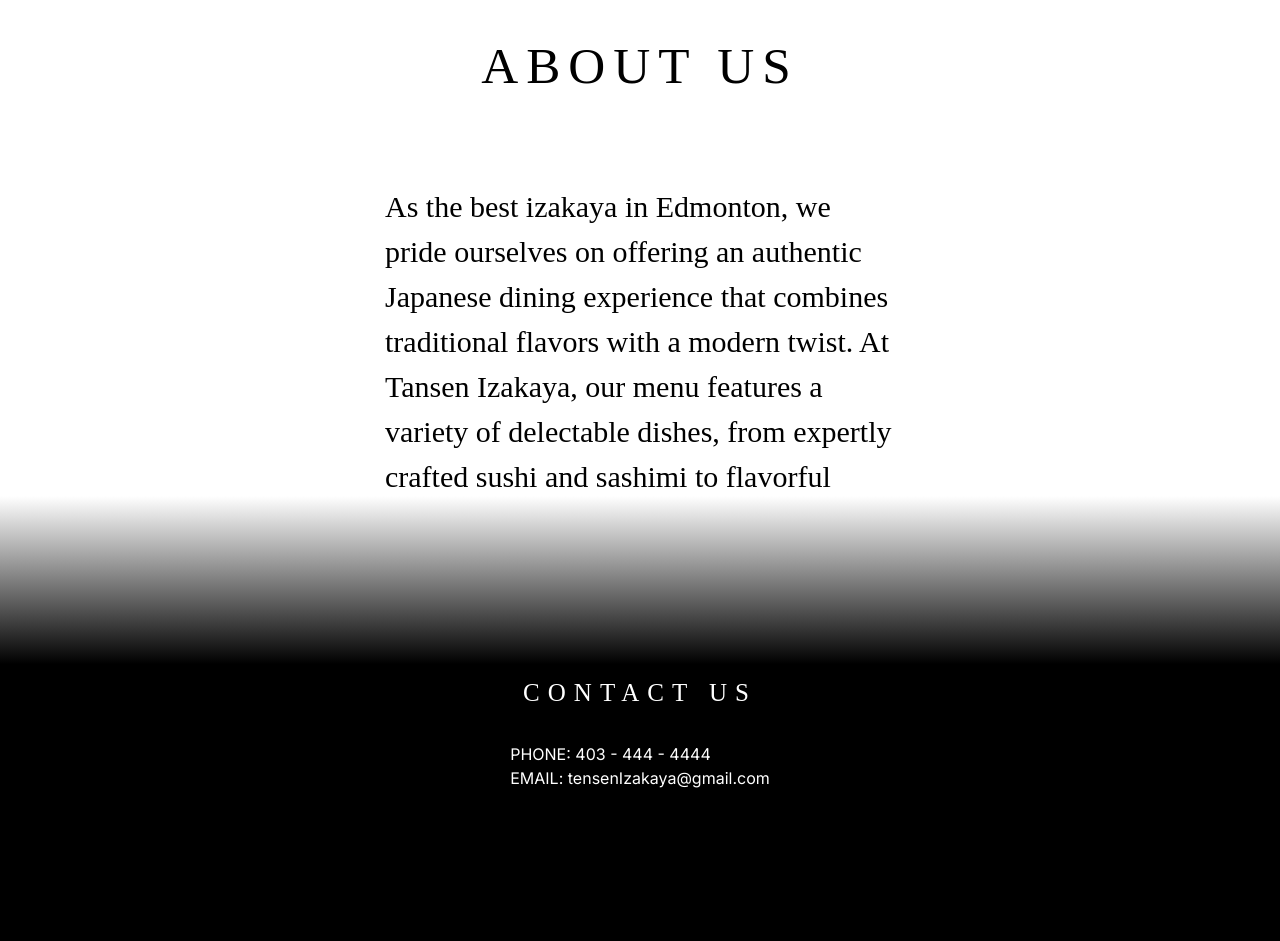
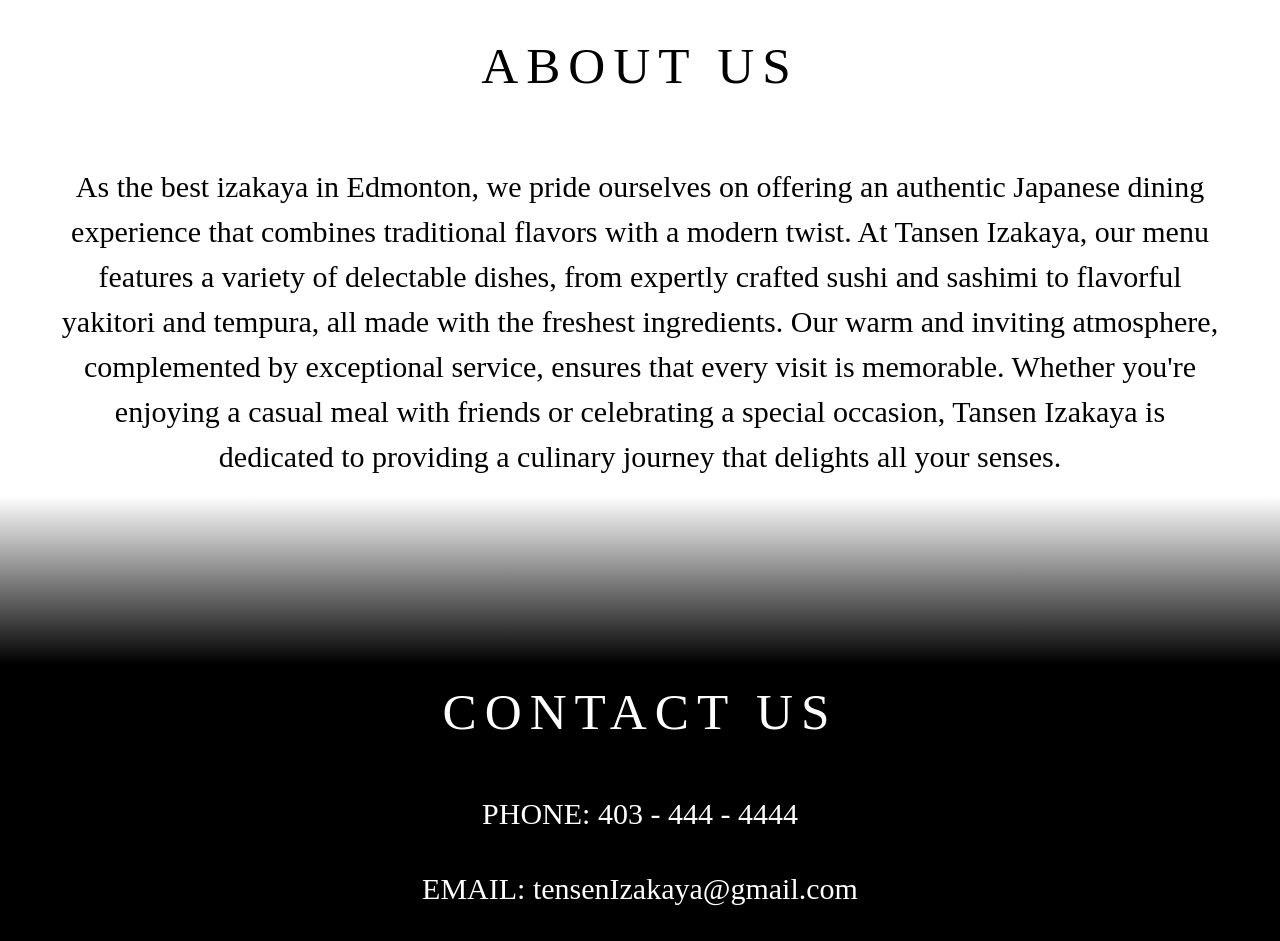
Before and after one commit to Rhy2468/tansenIzakayaEdmonton, a Next.js app in the folder tansen/: page / in a window 1280 px wide. Shown: the part 1220-2161 px from the top of the page. Before the commit the page ends 2030 px from the top, so only its background shows below. Built offline with nearby package versions, Linux system fonts and the light colour scheme.

Commit message:
Update contact us section with formatted CSS, and remove cells in CSS

```diff
--- a/tansen/app/globals.css
+++ b/tansen/app/globals.css
@@ -109,25 +109,7 @@ p {
   height: 70vh;
   padding: 30px;
   justify-content: center;
-}
-
-.left-cell{
-  flex: 0 0 50%;
-  padding: 20px;
-  box-sizing: border-box;
-  overflow: auto;
-  max-height: min(45vh, 700px);
-}
-
-.left-cell h3{
-  max-height: min(45vh, 700px)
-}
-
-.right-cell{
-  flex: 1;
-  padding: 20px;
-  box-sizing: border-box;
-  max-height: min(45vh, 700px)
+  text-align: center;
 }
 
 .textbox {
@@ -147,5 +129,13 @@ p {
   font-family: "Kaisei Decol", serif;
   font-style: bold;
   letter-spacing: 0.5rem;
-  font-size: min(4vw, 25px);
+  font-size: min(4vw, 70px);
 }
+
+
+.contact-info{
+  display: flex;
+  justify-content: center;
+  font-family: "Kaisei Decol", serif;
+  font-style: normal;
+}
--- a/tansen/app/page.tsx
+++ b/tansen/app/page.tsx
@@ -34,7 +34,6 @@ export default function Home() {
       </div>
       <div className="about-us">
         <div className="about-us-container">
-          <div className="left-cell">
           <p>As the best izakaya in Edmonton, we pride ourselves on offering
             an authentic Japanese dining experience that combines traditional
             flavors with a modern twist. At Tansen Izakaya, our menu features
@@ -47,19 +46,14 @@ export default function Home() {
             providing a culinary journey that delights all your senses. </p>
         </div>
       </div>
-      </div>
 
       <div className="contact-us-title">
         <h1 id="contact-us">CONTACT US</h1>
       </div>
 
       <div className="contact-us">
-        <div className="contact-us-container">
-          <div className="left-cell">
-            <h2 className="contact-info">PHONE:  403 - 444 - 4444 </h2>
-            <h2 className="contact-info">EMAIL:  tensenIzakaya@gmail.com </h2>
-          </div>
-        </div>
+          <p className="contact-info">PHONE:  403 - 444 - 4444 </p>
+          <p className="contact-info">EMAIL:  tensenIzakaya@gmail.com </p>
       </div>
     </main>
   );
```
Lines whose indentation alone changed are shown as unchanged.
